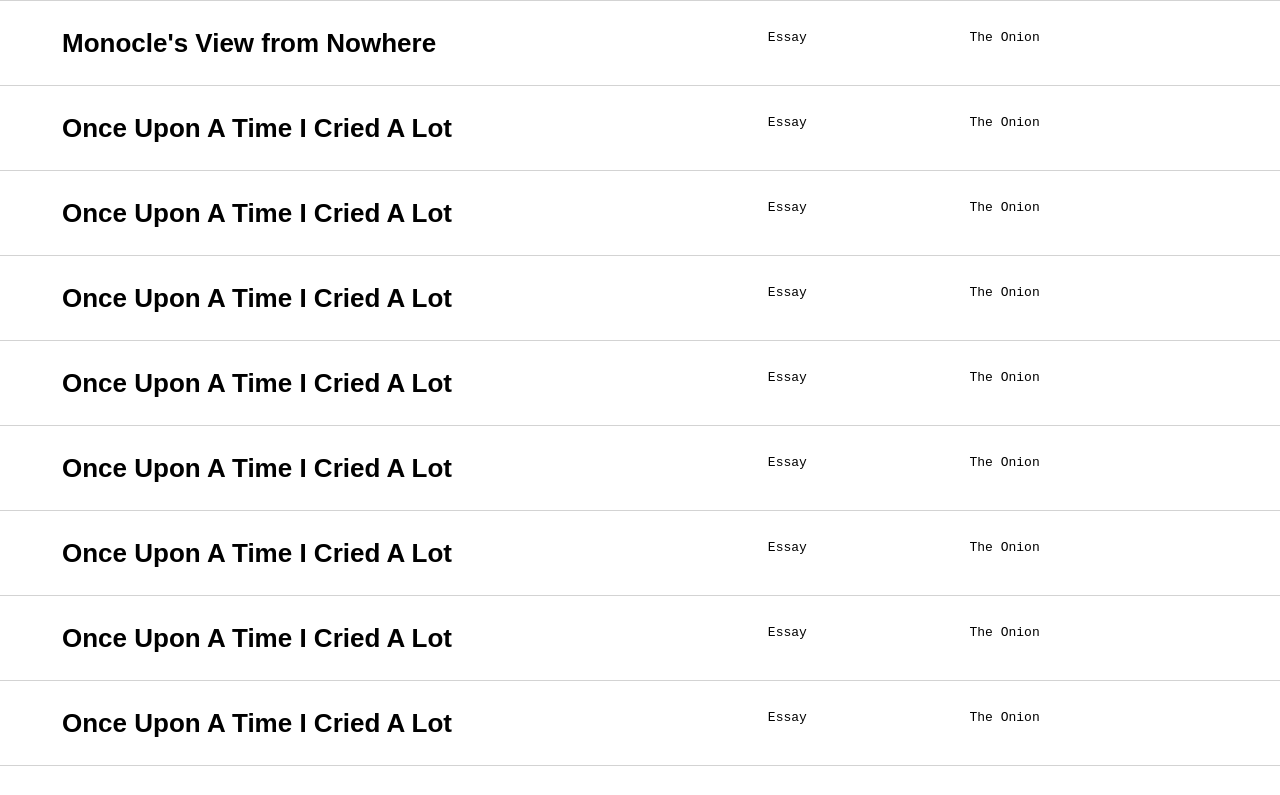
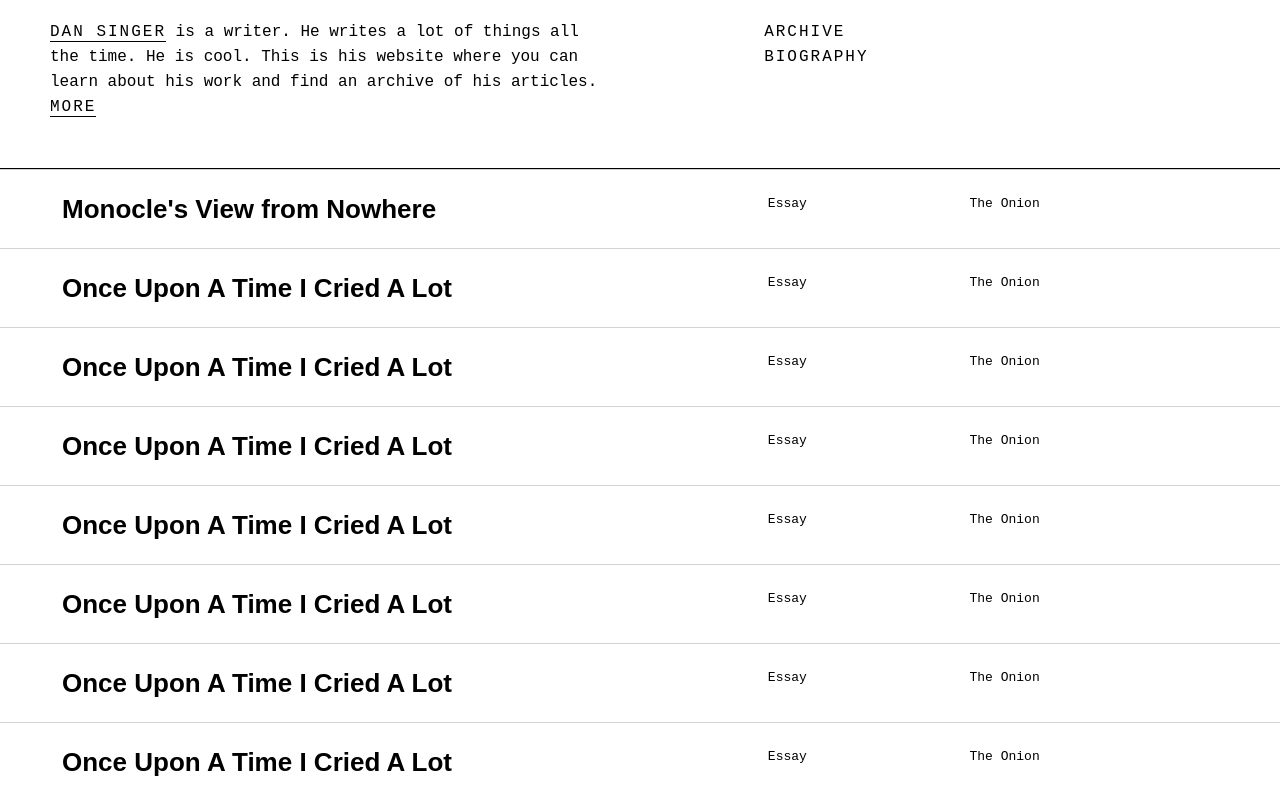
Before and after one commit to kyliesanderson/dansinger, a React (Create React App) app: page / in a window 1280 px wide. Shown: the top 795 px of the page. Built offline with nearby package versions, Linux system fonts and the light colour scheme.

Commit message:
Header created and styled

```diff
--- a/src/App.css
+++ b/src/App.css
@@ -1,3 +1,54 @@
+.header {
+   padding: 20px 70px 40px 50px;
+   border-bottom: 0.5px black solid;
+}
+
+.header-link {
+   font-family: 'Space Mono', monospace;
+   color: black;
+   text-decoration: none;
+   letter-spacing: 2px;
+   font-weight: normal;
+   line-height: 25px;
+   font-size: 16px;
+}
+
+.header-link:hover {
+   color: black;
+   text-decoration: none;
+   border-bottom: 1px black solid;
+}
+
+.short-bio {
+   font-family: 'Space Mono', monospace;
+   font-weight: normal;
+   font-size: 16px;
+   color: black;
+   padding-right: 100px;
+   line-height: 25px;
+}
+
+.short-bio-container {
+
+}
+
+.short-bio-link {
+   font-family: 'Space Mono', monospace;
+   color: black;
+   text-decoration: none;
+   border-bottom: 1px black solid;
+   letter-spacing: 2px;
+}
+
+.short-bio-link:hover {
+   color: black;
+   text-decoration: none;
+}
+
+.navigation-link{
+   margin-left: 35px;
+}
+
 .table-link{
    color: black;
 }
@@ -56,10 +107,14 @@
    font-family: 'Space Mono', monospace;
    font-size: 13px;
    border-top: 1px lightgrey solid;
-   padding: 15px 50px 15px 50px;
+   padding: 12px 50px 12px 50px;
    width: auto;
    line-height: 20px;
    display: flex;
+}
+
+.home-table-row:hover{
+   background: lightgrey;
 }
 
 .home-table-title{
--- a/src/App.js
+++ b/src/App.js
@@ -7,6 +7,7 @@
 import Bio from './Bio.js';
 import Archive from './Archive.js';
 import Home from './Home.js';
+import Header from './Header.js';
 
 class App extends Component{
    render(){
--- a/src/Archive.js
+++ b/src/Archive.js
@@ -1,11 +1,15 @@
 import React, {Component} from 'react';
 import ArticleTable from './Table.js';
+import Header from './Header.js';
 
 class Archive extends Component {
 
    render(){
       return(
-         <ArticleTable page="archive" />
+         <div>
+            <Header page="archive" />
+            <ArticleTable page="archive" />
+         </div>
       );
    }
 }
--- a/src/Bio.js
+++ b/src/Bio.js
@@ -1,10 +1,14 @@
 import React, {Component} from 'react';
+import Header from './Header.js';
 
 class Bio extends Component {
 
    render(){
       return(
-         <p>bio goes here</p>
+         <div>
+            <Header page="bio" />
+            <p>bio goes here</p>
+         </div>
       );
    }
 }
--- /dev/null
+++ b/src/Header.js
@@ -0,0 +1,58 @@
+import React, {Component} from 'react';
+import {Col, Row} from 'react-bootstrap';
+import content from './content.json';
+
+class Header extends Component{
+   constructor(props){
+      super(props);
+
+      this.render = this.render.bind(this);
+      this.createNav = this.createNav.bind(this);
+   }
+
+   createNav(){
+      return(
+         <Col md={5}>
+            <Row>
+               <a href="/archive" className="header-link navigation-link">ARCHIVE</a>
+            </Row>
+            <Row>
+               <a href="/bio" className="header-link navigation-link">BIOGRAPHY</a>
+            </Row>
+         </Col>
+      );
+
+   }
+
+   render(){
+      if(this.props.page == "home"){
+         return (
+            <Row className="header">
+               <Col md={7} className="short-bio-container">
+                  <h1 className="short-bio">
+                     <a href="/" className="short-bio-link">DAN SINGER</a>
+                     {content.shortBio}
+                     <a href="/bio" className="short-bio-link">MORE</a>
+                  </h1>
+               </Col>
+               {this.createNav()}
+            </Row>
+         )
+      }
+      else {
+         return (
+            <Row className="header">
+               <Col md={7} className="short-bio-container">
+                  <h1 className="short-bio">
+                     <a href="/" className="header-link">DAN SINGER</a>
+                  </h1>
+               </Col>
+               {this.createNav()}
+            </Row>
+         );
+      }
+
+   }
+}
+
+export default Header;
--- a/src/Home.js
+++ b/src/Home.js
@@ -1,11 +1,17 @@
 import React, {Component} from 'react';
 import ArticleTable from './Table.js';
+import Header from './Header.js';
+
+
 
 class Home extends Component {
 
    render(){
       return(
-         <ArticleTable page="Home" />
+         <div>
+            <Header page="home"/>
+            <ArticleTable page="Home" />
+         </div>
       );
    }
 }
--- a/src/content.json
+++ b/src/content.json
@@ -1,5 +1,5 @@
 {
-   "short-bio": "this is a short version of the bio",
+   "shortBio": " is a writer. He writes a lot of things all the time. He is cool. This is his website where you can learn about his work and find an archive of his articles. ",
    "long-bio": "this is a long version of the bio",
    "publications":[
       "pubA",
```
